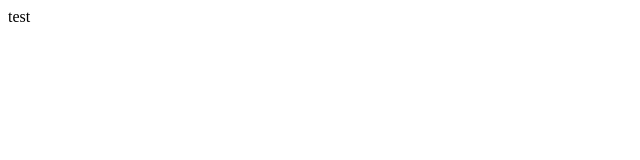
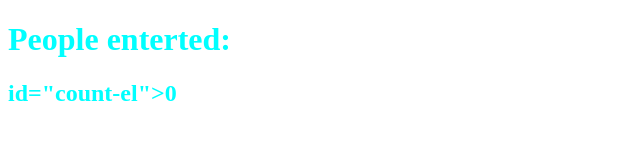
Before and after one commit to moody415/github-projects, a plain HTML site: page index.html in a window 1280 px wide. Shown: the whole page, without its empty margins (0-640 px from the left). Drawn offline with Linux system fonts and the light colour scheme.

Commit message:
progress

```diff
--- a/index.html
+++ b/index.html
@@ -1,9 +1,13 @@
 <!DOCTYPE html>
-<html lang="en">
+<html>
 <head>
-
+    <link rel="stylesheet" href="styles.css">
 </head>
 <body>
-    test
+    <h1>People enterted:</h1>
+    <h2> id="count-el">0</h2>
+    <script>
+        document.getElementById
+    </script>
 </body>
 </html>
```
